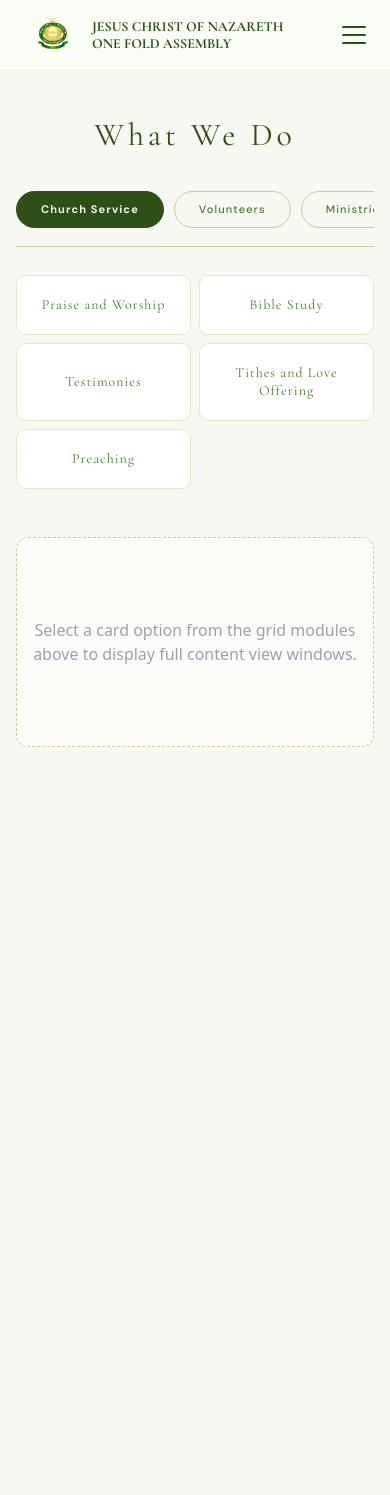
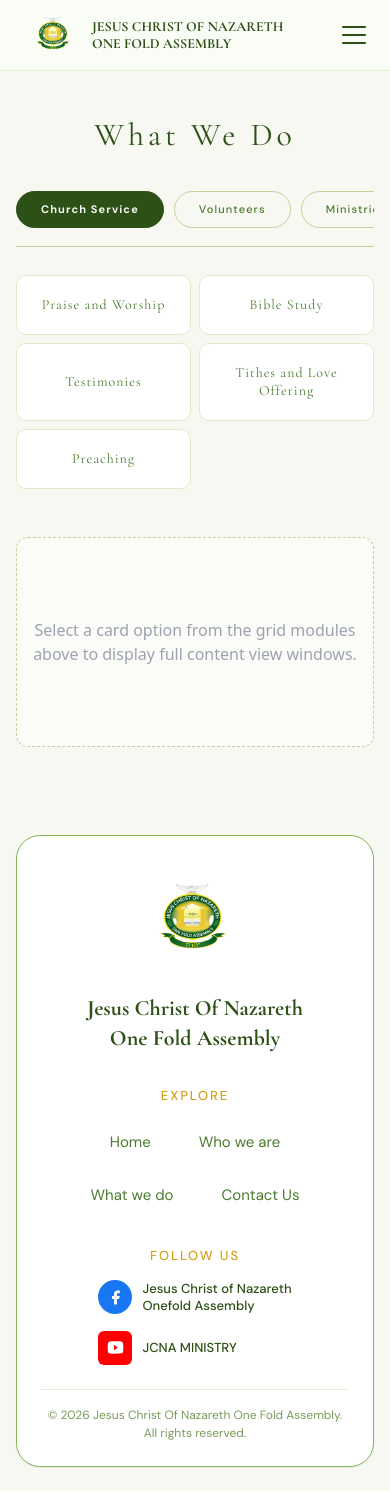
Before and after one commit to allengenson/JCNA_01, a Next.js app: page /WhatWeDo in a window 390 px wide. Built offline with nearby package versions, Linux system fonts and the light colour scheme.

Commit message:
footer please be fixed

```diff
--- a/app/page.tsx
+++ b/app/page.tsx
@@ -21,15 +21,14 @@ export default function Home() {
   }, []);
 
   return (
-
-    <div className="bg-[#FAFDF5] dark:bg-slate-950 text-[#2D5016] dark:text-slate-100 min-h-screen transition-colors duration-300">
+    <div className="bg-[#FAFDF5] text-[#2D5016] min-h-screen">
       <Navbar />
 
       <div id="hero">
         <Hero />
       </div>
 
-      <VerseSection />
+      <br />
       <WhoWeAreSection />
       <WhatWeDo />
       <OutreachSection />
--- a/components/footer.tsx
+++ b/components/footer.tsx
@@ -34,50 +34,51 @@ const Footer = () => {
 
   return (
     <>
-      <div className="w-full bg-[#F6F8F1] dark:bg-slate-950 py-5 reveal transition-colors duration-300">
-        <div className="mx-auto w-full max-w-[1418px] px-6 lg:px-12">
+      {/* Changed reveal class to only run animations on desktop screens (md:) to stop mobile blockages */}
+      <div className="w-full bg-[#F6F8F1] dark:bg-slate-950 py-6 md:py-10 md:reveal transition-colors duration-300 block clear-both z-10 relative">
+        <div className="mx-auto w-full max-w-[1418px] px-4 sm:px-6 lg:px-12">
 
-          {/* Main Rounded Box Card wrapper */}
-          <div className="bg-white dark:bg-slate-900 border border-[#82B657] dark:border-slate-800 rounded-[24px] p-8 md:px-9 md:py-8 transition-colors duration-300">
-            <div className="grid grid-cols-1 md:grid-cols-3 gap-8 items-center reveal-children">
+          {/* Adjusted padding defaults for cleaner mobile views */}
+          <div className="bg-white dark:bg-slate-900 border border-[#82B657] dark:border-slate-800 rounded-[24px] p-6 sm:p-8 md:px-9 md:py-8 transition-colors duration-300 shadow-sm">
+            <div className="grid grid-cols-1 md:grid-cols-3 gap-8 items-center md:reveal-children">
 
               {/* COL 1: Logo + Full Church Name */}
               <div className="flex flex-col items-center md:items-start gap-[14px] md:pl-10">
                 <img
                   src="/logo.png"
                   alt="Church Logo"
-                  className="w-[150px] h-[150px] object-contain"
+                  className="w-[120px] h-[120px] sm:w-[150px] sm:h-[150px] object-contain"
                 />
-                <p className="text-center md:text-left font-cormorant font-bold text-[24px] text-[#2D5016] dark:text-slate-100 leading-[1.35] transition-colors duration-300">
+                <p className="text-center md:text-left font-cormorant font-bold text-[22px] sm:text-[24px] text-[#2D5016] dark:text-slate-100 leading-[1.35] transition-colors duration-300">
                   Jesus Christ Of Nazareth<br />One Fold Assembly
                 </p>
               </div>
 
-              {/* COL 2: Explore Links (FIXED COLLAPSE HERE) */}
-              <div className="flex flex-col items-center justify-center h-auto min-h-max">
+              {/* COL 2: Explore Links */}
+              <div className="flex flex-col items-center justify-center min-h-max w-full">
                 <p className="font-dm font-medium text-[13px] tracking-[0.15em] text-[#D4A017] mb-[18px] text-center">
                   EXPLORE
                 </p>
 
-                {/* Mobile: Links stack wrapper */}
-                <div className="flex flex-col items-center gap-[10px] md:hidden">
-                  <div className="flex gap-[28px]">
+                {/* Mobile Navigation Layout Options */}
+                <div className="flex flex-col items-center gap-[14px] md:hidden w-full">
+                  <div className="flex justify-center gap-[32px] w-full">
                     {["Home", "Who we are"].map((item) => (
                       <button
                         key={item}
                         onClick={() => handleExploreClick(item)}
-                        className="font-dm font-normal text-[14px] text-[#4A7C2F] dark:text-slate-300 bg-none border-none p-0 text-center cursor-pointer transition-colors duration-300 hover:text-[#2D5016] dark:hover:text-slate-100"
+                        className="font-dm font-normal text-[15px] text-[#4A7C2F] dark:text-slate-300 bg-transparent border-none p-2 text-center cursor-pointer transition-colors duration-300 active:text-[#2D5016]"
                       >
                         {item}
                       </button>
                     ))}
                   </div>
-                  <div className="flex gap-[28px]">
+                  <div className="flex justify-center gap-[32px] w-full">
                     {["What we do", "Contact Us"].map((item) => (
                       <button
                         key={item}
                         onClick={() => handleExploreClick(item)}
-                        className="font-dm font-normal text-[14px] text-[#4A7C2F] dark:text-slate-300 bg-none border-none p-0 text-center cursor-pointer transition-colors duration-300 hover:text-[#2D5016] dark:hover:text-slate-100"
+                        className="font-dm font-normal text-[15px] text-[#4A7C2F] dark:text-slate-300 bg-transparent border-none p-2 text-center cursor-pointer transition-colors duration-300 active:text-[#2D5016]"
                       >
                         {item}
                       </button>
@@ -85,7 +86,7 @@ const Footer = () => {
                   </div>
                 </div>
 
-                {/* Desktop Menu layout view */}
+                {/* Desktop Menu View Component */}
                 <div className="hidden md:flex flex-row gap-[28px] items-center justify-center flex-wrap">
                   {["Home", "Who we are", "What we do", "Contact Us"].map((item) => (
                     <button
@@ -106,7 +107,7 @@ const Footer = () => {
                 </p>
                 <div className="flex flex-col gap-[16px]">
 
-                  {/* Facebook */}
+                  {/* Facebook Link */}
                   <a
                     href="https://web.facebook.com/profile.php?id=100093108589005"
                     target="_blank"
@@ -123,7 +124,7 @@ const Footer = () => {
                     </span>
                   </a>
 
-                  {/* YouTube */}
+                  {/* YouTube Link */}
                   <a
                     href="https://www.youtube.com/@JCNA777"
                     target="_blank"
@@ -146,7 +147,7 @@ const Footer = () => {
             </div>
 
             {/* Bottom Divider Line + Copyright Notice */}
-            <div className="reveal border-t border-[#E2EDD6] dark:border-slate-800 mt-[24px] pt-[16px] text-center transition-colors duration-300">
+            <div className="border-t border-[#E2EDD6] dark:border-slate-800 mt-[24px] pt-[16px] text-center transition-colors duration-300">
               <p className="font-dm text-[12px] text-[#7A9A5C] dark:text-slate-400">
                 © {new Date().getFullYear()} Jesus Christ Of Nazareth One Fold Assembly. All rights reserved.
               </p>
```
